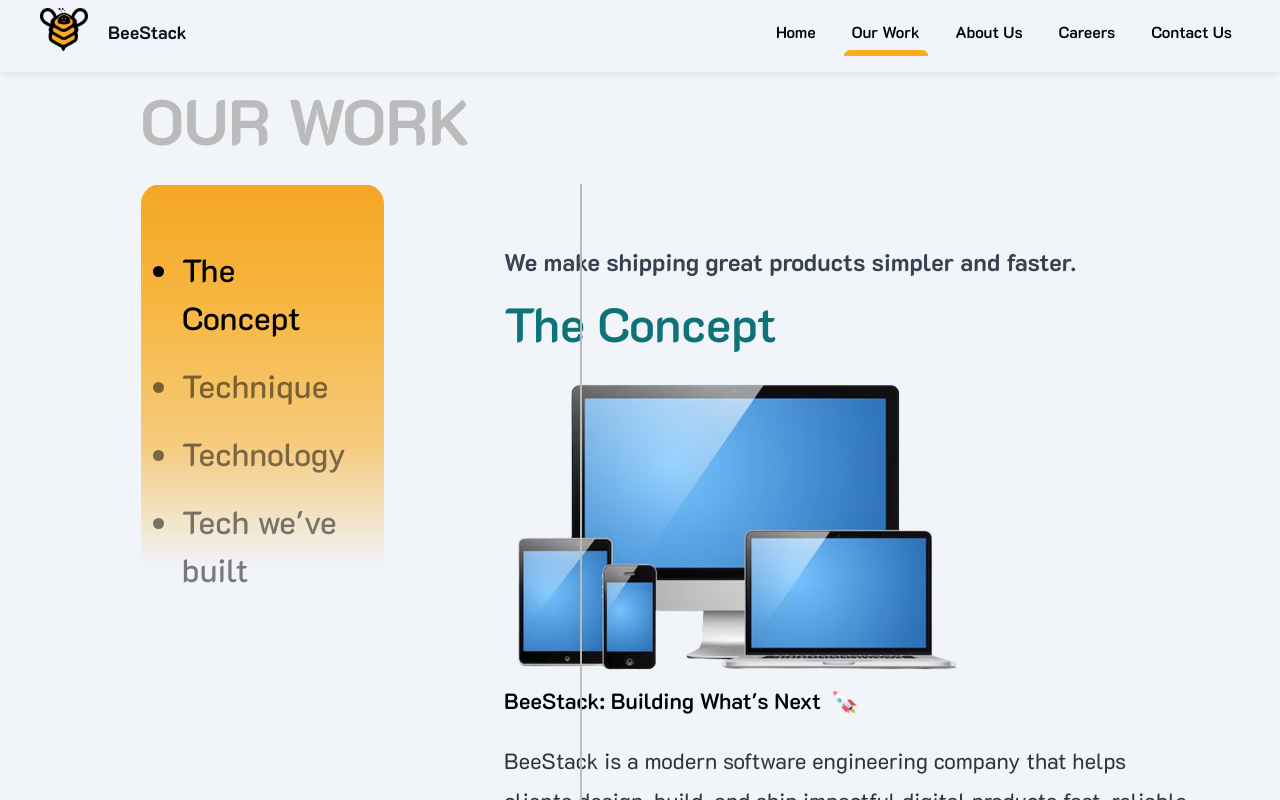
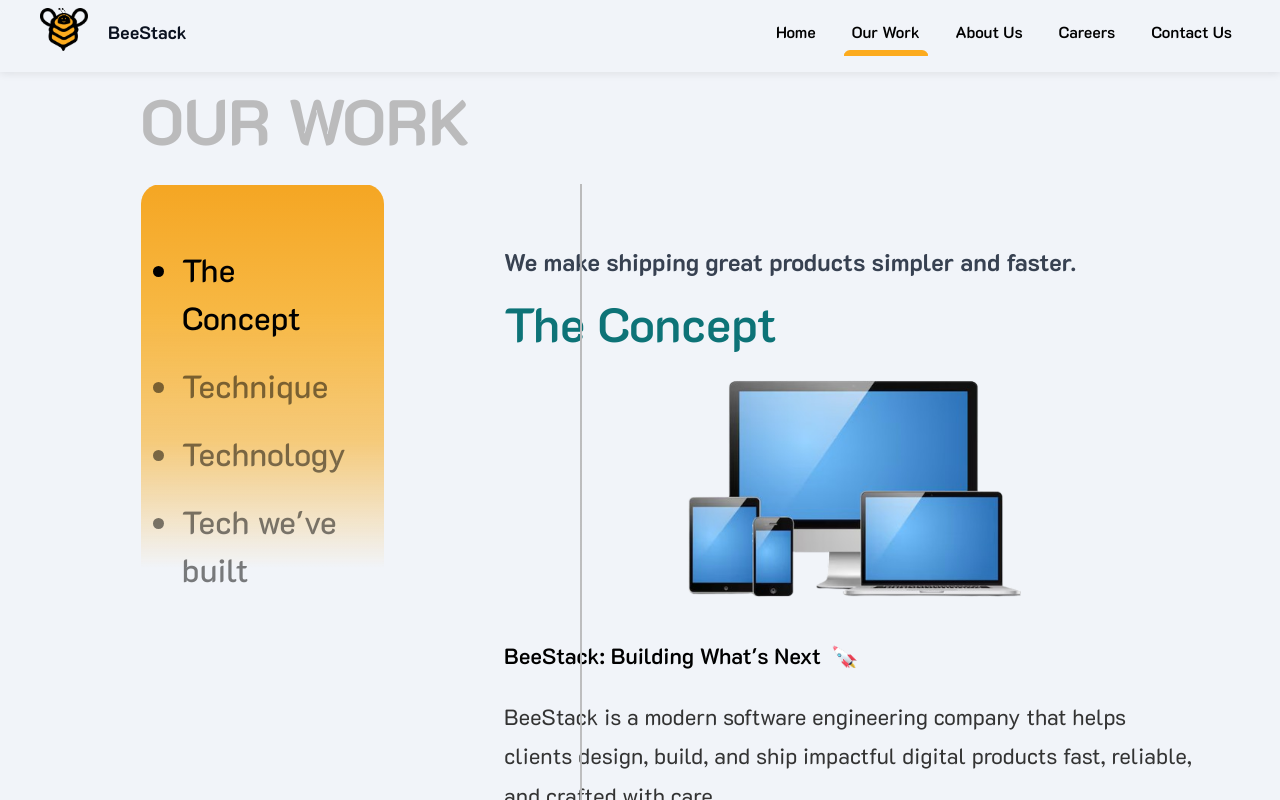
Before and after one commit to hangingpawn64/BeeStack, a React (Vite) app: page /our-work in a window 1280 px wide. Built offline with nearby package versions, Linux system fonts and the light colour scheme; a web font is replaced by a local one.

Commit message:
image size fix

```diff
--- a/src/pages/OurWork.css
+++ b/src/pages/OurWork.css
@@ -29,6 +29,13 @@
     position: relative;
     padding-left: var(--content-pad);
     max-width: 1540px;
+}
+
+.devices-container{
+    width: 50%;
+    margin-left: auto;
+    margin-right: auto;
+    margin-bottom: 2rem;
 }
 
 /* Vertical line between sidebar and main content */
```
